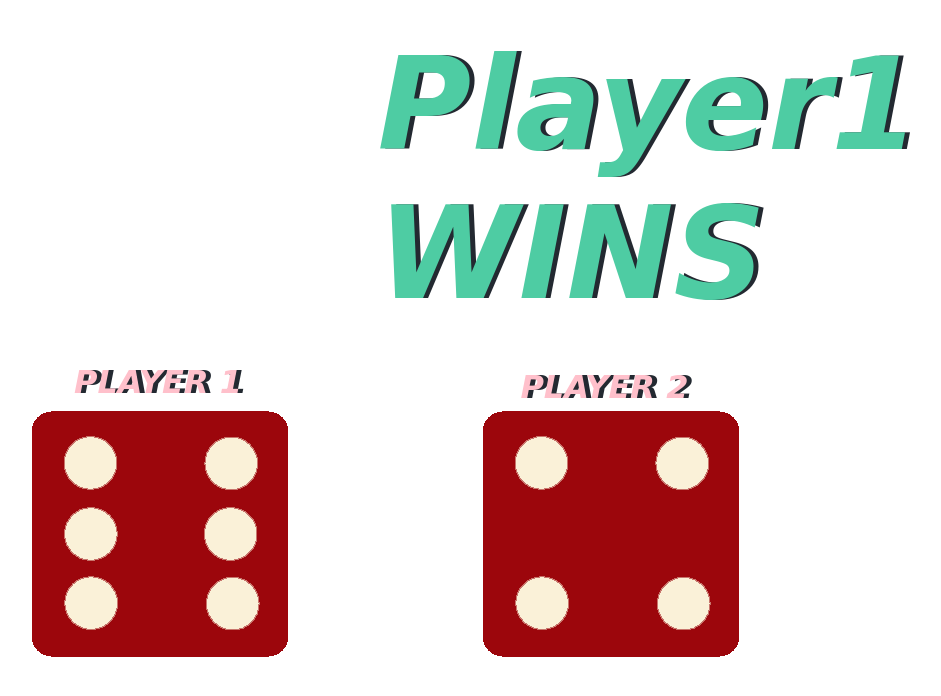
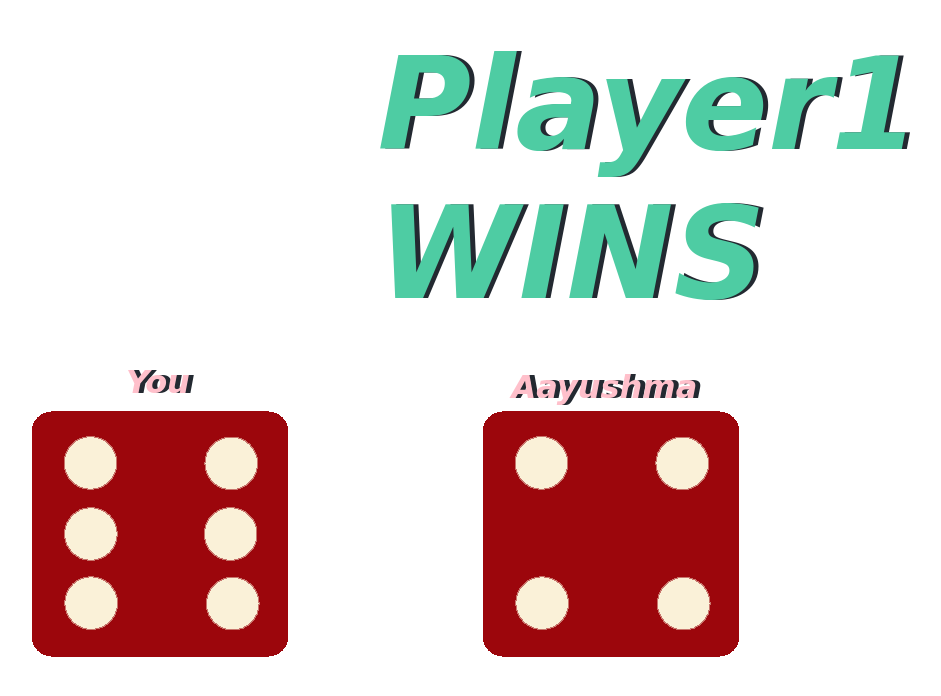
Before and after one commit to Ayushma00/game, a plain HTML site: page index.html in a window 1280 px wide. Shown: the top 696 px of the page, without its empty margins (166-1107 px from the left). Drawn offline with Linux system fonts and the light colour scheme.

Commit message:
Update and rename web.html to index.html

```diff
--- a/web.html
+++ b/index.html
@@ -11,11 +11,11 @@
       <h1>RANDOM GAME</h1>
   </div>
         <div class="container2">
-            <h2><em>PLAYER 1 </em> </h2>
+            <h2><em>You </em> </h2>
             <img src="images/dice6.png" alt="">
         </div>
         <div class="container2">
-            <h2 ><em>PLAYER 2 </em> </</h2>
+            <h2 ><em>Aayushma </em> </</h2>
             <img src="images/dice6.png" alt="">
         </div>
 
```
